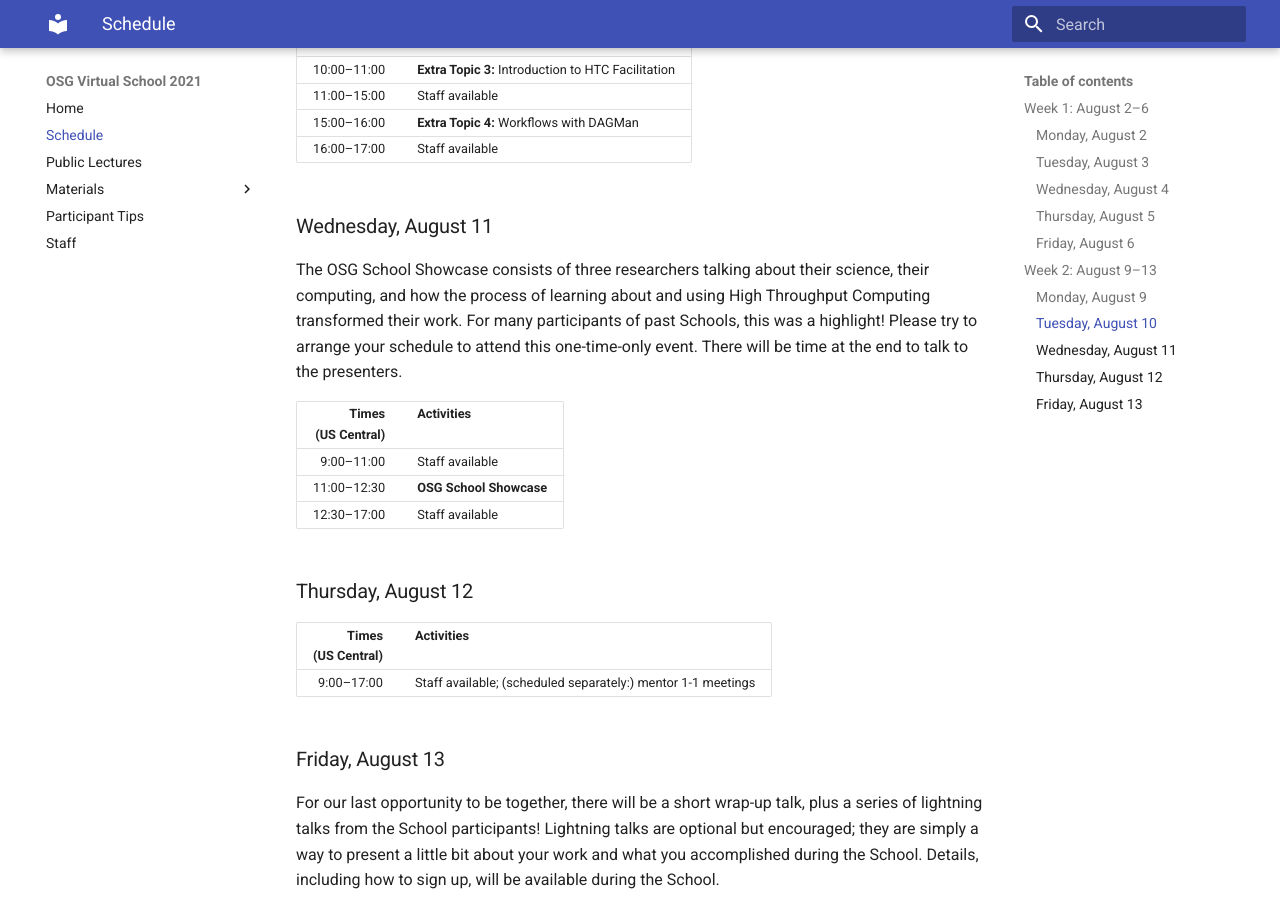
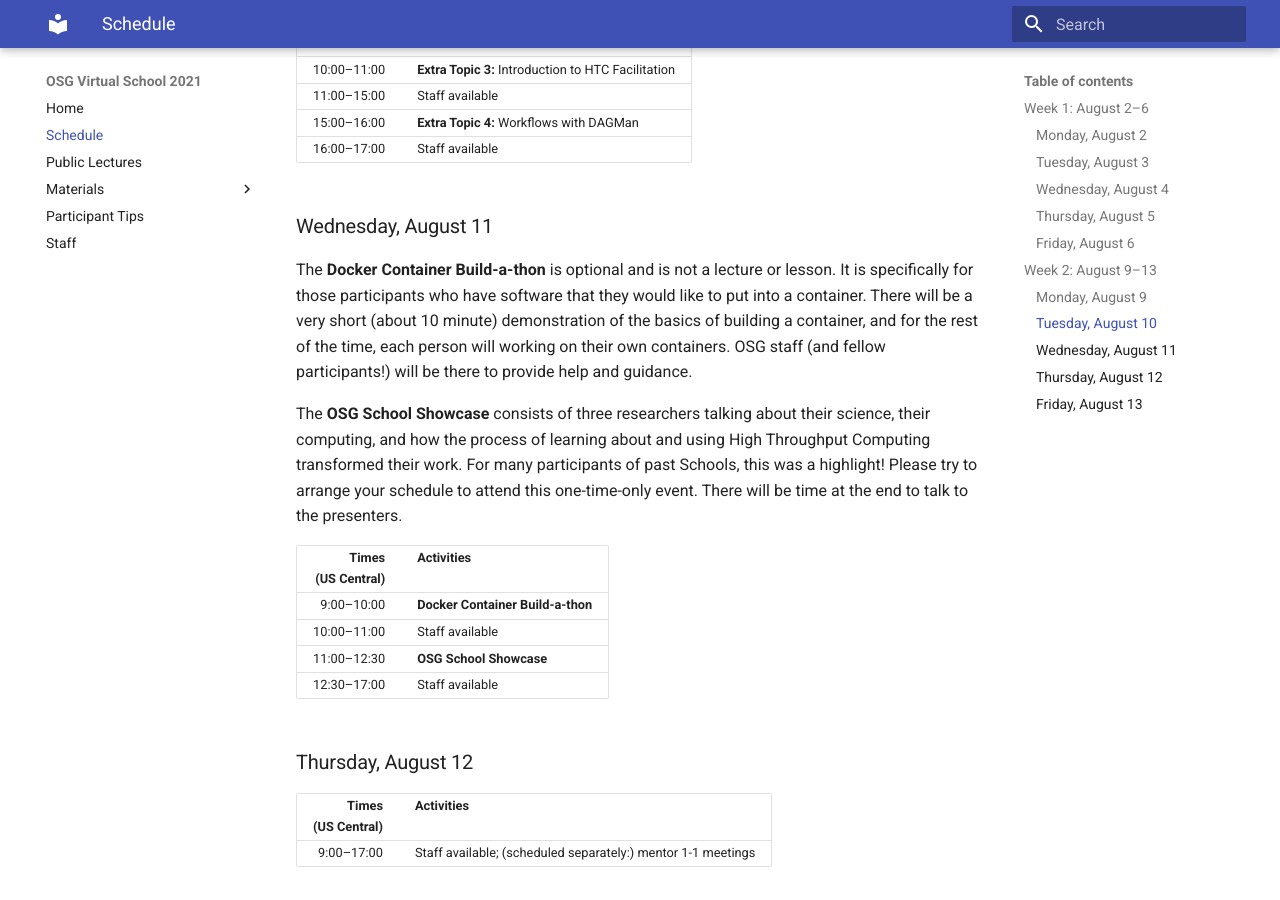
Before and after one commit to osg-htc/virtual-school-2021, an MkDocs documentation site: the page built from docs/schedule.md, in a window 1280 px wide and 900 px high, scrolled down 2510 px. Built offline with MkDocs 1.6.1 and Material for MkDocs 9.7.7, drawn with Linux system fonts in a browser that asks for light colours.

Commit message:
Added container session

```diff
--- a/docs/schedule.md
+++ b/docs/schedule.md
@@ -102,7 +102,13 @@
 
 ### Wednesday, August 11
 
-The OSG School Showcase consists of three researchers talking about their science, their computing,
+The **Docker Container Build-a-thon** is optional and is not a lecture or lesson.
+It is specifically for those participants who have software that they would like to put into a container.
+There will be a very short (about 10 minute) demonstration of the basics of building a container,
+and for the rest of the time, each person will working on their own containers.
+OSG staff (and fellow participants!) will be there to provide help and guidance.
+
+The **OSG School Showcase** consists of three researchers talking about their science, their computing,
 and how the process of learning about and using High Throughput Computing transformed their work.
 For many participants of past Schools, this was a highlight!
 Please try to arrange your schedule to attend this one-time-only event.
@@ -110,7 +116,8 @@
 
 | **Times<br>(US Central)** | **Activities** |
 | ---: | :--- |
-|  9:00&ndash;11:00 | Staff available |
+|  9:00&ndash;10:00 | **Docker Container Build-a-thon** |
+| 10:00&ndash;11:00 | Staff available |
 | 11:00&ndash;12:30 | **OSG School Showcase** |
 | 12:30&ndash;17:00 | Staff available |
 
```
